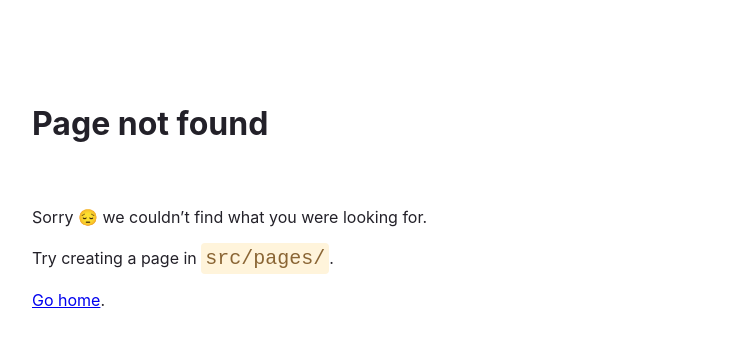
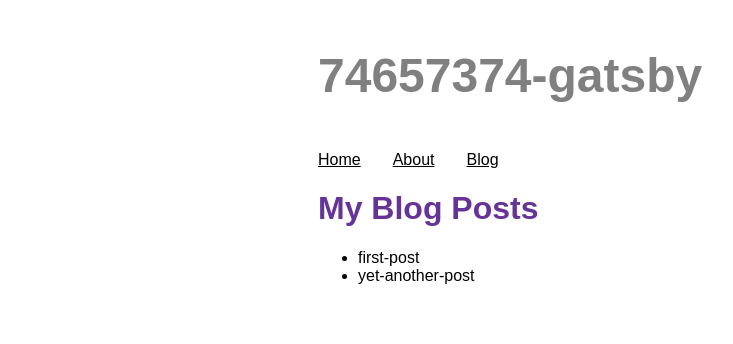
Before and after one commit to minlaxz/74657374-gatsby, a Gatsby site: page /blog in a window 1280 px wide. Before the commit this address had no page. Shown: the whole page, without its empty margins (72-805 px from the left). Built offline with nearby package versions, Linux system fonts and the light colour scheme; Gatsby itself is replaced by a stand-in of ours.

Commit message:
useStaticQuery vs export gql query

```diff
--- a/gatsby-config.js
+++ b/gatsby-config.js
@@ -1,11 +1,18 @@
 module.exports = {
   siteMetadata: {
-    siteUrl: "https://minlaxz.github.io/74657374-gatsby",
+    siteUrl: "https://74657374gatsbymain.gatsbyjs.io/",
     title: "74657374-gatsby",
   },
   plugins: [
     "gatsby-plugin-styled-components",
     "gatsby-plugin-image",
     "gatsby-plugin-sharp",
+    {
+      resolve: "gatsby-source-filesystem",
+      options: {
+        name: `blog`,
+        path: `${__dirname}/blog`,
+      }
+    },
   ],
 };
--- a/src/components/layout.js
+++ b/src/components/layout.js
@@ -1,5 +1,5 @@
 import * as React from 'react'
-import { Link } from 'gatsby'
+import { Link, useStaticQuery, graphql } from 'gatsby'
 import styled from 'styled-components';
 
 const StyledDiv = styled.div`
@@ -22,14 +22,32 @@
 color: rebeccapurple;
 `;
 
+const StyledTitle = styled.header`
+font-size: 3rem;
+color: gray;
+font-weight: 700;
+margin: 3rem 0;
+`;
+
 const Layout = ({ pageTitle, children }) => {
+    const data = useStaticQuery(graphql`
+    query {
+        site {
+            siteMetadata {
+                title
+            }
+        }
+    }
+`)
     return (
         <StyledDiv>
-            <title>{pageTitle}</title>
+            <title>{pageTitle} | {data.site.siteMetadata.title}</title>
+            <StyledTitle>{data.site.siteMetadata.title}</StyledTitle>
             <nav>
                 <StyledLinks>
                     <StyledLinksItem><Link to="/" style={{ color: "black" }}>Home</Link></StyledLinksItem>
                     <StyledLinksItem><Link to="/about" style={{ color: "black" }}>About</Link></StyledLinksItem>
+                    <StyledLinksItem><Link to="/blog" style={{ color: "black" }}>Blog</Link></StyledLinksItem>
                 </StyledLinks>
             </nav>
             <main>
--- /dev/null
+++ b/src/pages/blog.js
@@ -0,0 +1,31 @@
+import * as React from 'react'
+import { graphql } from 'gatsby'
+import Layout from '../components/layout'
+
+const BlogPage = ({ data }) => {
+    return (
+        <Layout pageTitle="My Blog Posts">
+            <ul>
+                {
+                    data.allFile.nodes.map(node => (
+                        <li key={node.name}>
+                            {node.name}
+                        </li>
+                    ))
+                }
+            </ul>
+        </Layout>
+    )
+}
+
+export const query = graphql`
+    query {
+        allFile {
+        nodes {
+            name
+        }
+    }
+}
+`
+
+export default BlogPage
```
Also changed, not shown: src/pages/about.js (+15 -1 lines), blog/first-post.mdx (added), blog/yet-another-post.mdx (added).
